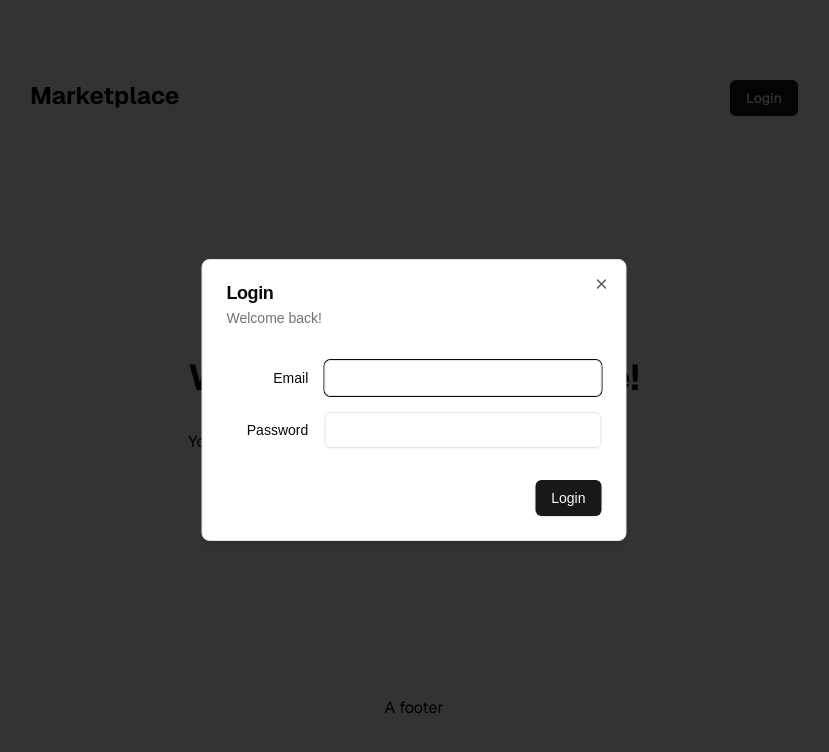
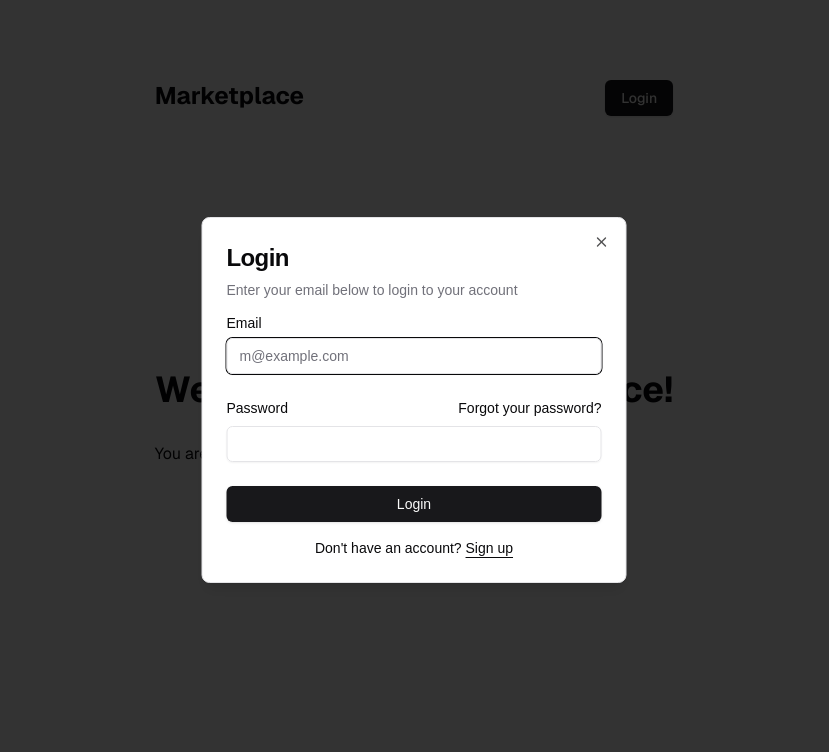
Before and after one commit to min-kim-careers/marketplace, a Next.js app: page / in a window 1280 px wide. Both pictures are taken after a click on the button "Login". Shown: the top 752 px of the page, without its empty margins (226-1055 px from the left). Built offline with nearby package versions, Linux system fonts and the light colour scheme; no server answers.

Commit message:
feat: add signup page and item type; refactor layout and global styles

```diff
--- /dev/null
+++ b/app/(app)/layout.tsx
@@ -0,0 +1,38 @@
+import type { Metadata } from 'next'
+import { Geist, Geist_Mono } from 'next/font/google'
+import '@/app/globals.css'
+import { Toaster } from '@/components/shadcn/components/ui/toaster'
+
+const geistSans = Geist({
+  variable: '--font-geist-sans',
+  subsets: ['latin']
+})
+
+const geistMono = Geist_Mono({
+  variable: '--font-geist-mono',
+  subsets: ['latin']
+})
+
+export const metadata: Metadata = {
+  title: 'Marketplace',
+  description: 'A marketplace for buying and selling goods.'
+}
+
+export default function RootLayout({
+  children
+}: Readonly<{
+  children: React.ReactNode
+}>) {
+  return (
+    <html lang="en">
+      <body
+        className={`${geistSans.variable} ${geistMono.variable} antialiased`}
+      >
+        <div className="flex min-h-screen flex-col items-center justify-between p-8 pb-20 font-[family-name:var(--font-geist-sans)] sm:p-20">
+          {children}
+        </div>
+        <Toaster />
+      </body>
+    </html>
+  )
+}
--- a/app/page.tsx
+++ b/app/(app)/page.tsx
@@ -2,14 +2,22 @@
 
 import AuthDialog from '@/components/auth-dialog'
 import { Button } from '@/components/shadcn/components/ui/button'
+import { toast } from '@/components/shadcn/hooks/use-toast'
 import useAuthStore from '@/store/auth-store'
 import Link from 'next/link'
 
 export default function Home() {
   const { user, logout } = useAuthStore()
 
+  const handleLogout = () => {
+    logout()
+    toast({
+      description: 'You have been logged out'
+    })
+  }
+
   return (
-    <div className="flex min-h-screen flex-col items-center justify-between p-8 pb-20 font-[family-name:var(--font-geist-sans)] sm:p-20">
+    <main className="flex flex-1 flex-col justify-between">
       <nav className="flex w-full max-w-3xl justify-between">
         <Link href="/" className="text-2xl font-bold">
           Marketplace
@@ -18,28 +26,26 @@ export default function Home() {
         <ul className="flex gap-4">
           <li>
             {user ? (
-              <Button onClick={logout}>Logout</Button>
+              <Button onClick={handleLogout}>Logout</Button>
             ) : (
-              <AuthDialog
-                trigger={<Button>Login</Button>}
-              />
+              <AuthDialog>
+                <Button>Login</Button>
+              </AuthDialog>
             )}
           </li>
         </ul>
       </nav>
-      <main className="flex flex-col items-center gap-8 sm:items-start">
+      <div className="flex flex-col items-center gap-8 sm:items-start">
         <h1 className="text-center text-4xl font-bold">
-          Welcome to Marketplace!
+          Welcome to the Marketplace!
         </h1>
         {user ? (
           <p>Welcome, {user.email}!</p>
         ) : (
           <p>You are not logged in</p>
         )}
-      </main>
-      <footer className="flex flex-wrap items-center justify-center gap-6">
-        A footer
-      </footer>
-    </div>
+      </div>
+      <footer className="flex flex-wrap items-center justify-start gap-6"></footer>
+    </main>
   )
 }
--- /dev/null
+++ b/app/(app)/signup/page.tsx
@@ -0,0 +1,18 @@
+export default function SignupPage() {
+  return (
+    <div>
+      <h1>Sign up</h1>
+      <form>
+        <label>
+          Email
+          <input type="email" />
+        </label>
+        <label>
+          Password
+          <input type="password" />
+        </label>
+        <button type="submit">Sign up</button>
+      </form>
+    </div>
+  )
+}
--- a/app/globals.css
+++ b/app/globals.css
@@ -66,6 +66,7 @@ body {
     --chart-3: 30 80% 55%;
     --chart-4: 280 65% 60%;
     --chart-5: 340 75% 55%;
+    --radius: 0.5rem;
   }
 }
 
--- a/app/layout.tsx
+++ /dev/null
@@ -1,36 +0,0 @@
-import type { Metadata } from "next";
-import { Geist, Geist_Mono } from "next/font/google";
-import "./globals.css";
-import { Toaster } from "@/components/shadcn/components/ui/toaster";
-
-const geistSans = Geist({
-  variable: "--font-geist-sans",
-  subsets: ["latin"],
-});
-
-const geistMono = Geist_Mono({
-  variable: "--font-geist-mono",
-  subsets: ["latin"],
-});
-
-export const metadata: Metadata = {
-  title: "Marketplace",
-  description: "A marketplace for buying and selling goods.",
-};
-
-export default function RootLayout({
-  children,
-}: Readonly<{
-  children: React.ReactNode;
-}>) {
-  return (
-    <html lang="en">
-      <body
-        className={`${geistSans.variable} ${geistMono.variable} antialiased`}
-      >
-        {children}
-        <Toaster />
-      </body>
-    </html>
-  );
-}
--- a/components/auth-dialog.tsx
+++ b/components/auth-dialog.tsx
@@ -5,30 +5,30 @@ import {
   Dialog,
   DialogContent,
   DialogDescription,
-  DialogFooter,
   DialogHeader,
   DialogTitle,
   DialogTrigger
 } from '@/components/shadcn/components/ui/dialog'
 import { Input } from '@/components/shadcn/components/ui/input'
 import { Label } from '@/components/shadcn/components/ui/label'
-import { useState } from 'react'
 import { useToast } from '@/components/shadcn/hooks/use-toast'
 import { signInWithEmailAndPassword } from 'firebase/auth'
 import auth from '@/utils/firebase/auth'
+import Link from 'next/link'
 
 export default function AuthDialog({
-  trigger
+  children
 }: {
-  trigger: React.ReactNode
+  children: React.ReactNode
 }) {
-  const [email, setEmail] = useState<string>('')
-  const [password, setPassword] = useState<string>('')
   const { toast } = useToast()
-  const [isOpen, setOpen] = useState(false)
 
-  const handleLogin = async (e: React.FormEvent) => {
+  const handleSubmit = async (e: React.FormEvent) => {
     e.preventDefault()
+    const form = new FormData(e.target as HTMLFormElement)
+    const email = form.get('email') as string
+    const password = form.get('password') as string
+
     if (!email || !password) {
       console.log('Email and password are required')
       toast({
@@ -46,7 +46,6 @@ export default function AuthDialog({
       toast({
         description: 'Login successful'
       })
-      setOpen(false)
     } catch (error) {
       console.error('Error logging in:', error)
       toast({
@@ -56,46 +55,62 @@ export default function AuthDialog({
   }
 
   return (
-    <Dialog open={isOpen} onOpenChange={setOpen}>
-      <DialogTrigger asChild>{trigger}</DialogTrigger>
+    <Dialog>
+      <DialogTrigger asChild>{children}</DialogTrigger>
 
       <DialogContent
         onInteractOutside={(e) => e.preventDefault()}
         className="sm:max-w-[425px]"
       >
         <DialogHeader>
-          <DialogTitle>Login</DialogTitle>
+          <DialogTitle className="text-2xl">
+            Login
+          </DialogTitle>
           <DialogDescription>
-            Welcome back!
+            Enter your email below to login to your account
           </DialogDescription>
         </DialogHeader>
-        <div className="grid gap-4 py-4">
-          <div className="grid grid-cols-4 items-center gap-4">
-            <Label className="text-right">Email</Label>
+        <form onSubmit={handleSubmit}>
+          <div className="flex flex-col gap-6">
+            <div className="grid gap-2">
+              <Label htmlFor="email">Email</Label>
               <Input
-              onChange={(e) => setEmail(e.target.value)}
                 type="email"
-              value={email}
-              className="col-span-3"
+                name="email"
+                placeholder="m@example.com"
                 required
               />
             </div>
-          <div className="grid grid-cols-4 items-center gap-4">
-            <Label className="text-right">Password</Label>
+            <div className="grid gap-2">
+              <div className="flex items-center">
+                <Label htmlFor="password">Password</Label>
+                <Link
+                  href="#"
+                  className="ml-auto inline-block text-sm underline-offset-4 hover:underline"
+                >
+                  Forgot your password?
+                </Link>
+              </div>
               <Input
-              onChange={(e) => setPassword(e.target.value)}
-              value={password}
                 type="password"
-              className="col-span-3"
+                name="password"
                 required
               />
             </div>
-        </div>
-        <DialogFooter>
-          <Button type="submit" onClick={handleLogin}>
+            <Button type="submit" className="w-full">
               Login
             </Button>
-        </DialogFooter>
+          </div>
+          <div className="mt-4 text-center text-sm">
+            Don&apos;t have an account?{' '}
+            <Link
+              href="signup"
+              className="underline underline-offset-4"
+            >
+              Sign up
+            </Link>
+          </div>
+        </form>
       </DialogContent>
     </Dialog>
   )
--- /dev/null
+++ b/components/shadcn/components/ui/card.tsx
@@ -0,0 +1,76 @@
+import * as React from "react"
+
+import { cn } from "@/components/shadcn/lib/utils"
+
+const Card = React.forwardRef<
+  HTMLDivElement,
+  React.HTMLAttributes<HTMLDivElement>
+>(({ className, ...props }, ref) => (
+  <div
+    ref={ref}
+    className={cn(
+      "rounded-xl border bg-card text-card-foreground shadow",
+      className
+    )}
+    {...props}
+  />
+))
+Card.displayName = "Card"
+
+const CardHeader = React.forwardRef<
+  HTMLDivElement,
+  React.HTMLAttributes<HTMLDivElement>
+>(({ className, ...props }, ref) => (
+  <div
+    ref={ref}
+    className={cn("flex flex-col space-y-1.5 p-6", className)}
+    {...props}
+  />
+))
+CardHeader.displayName = "CardHeader"
+
+const CardTitle = React.forwardRef<
+  HTMLDivElement,
+  React.HTMLAttributes<HTMLDivElement>
+>(({ className, ...props }, ref) => (
+  <div
+    ref={ref}
+    className={cn("font-semibold leading-none tracking-tight", className)}
+    {...props}
+  />
+))
+CardTitle.displayName = "CardTitle"
+
+const CardDescription = React.forwardRef<
+  HTMLDivElement,
+  React.HTMLAttributes<HTMLDivElement>
+>(({ className, ...props }, ref) => (
+  <div
+    ref={ref}
+    className={cn("text-sm text-muted-foreground", className)}
+    {...props}
+  />
+))
+CardDescription.displayName = "CardDescription"
+
+const CardContent = React.forwardRef<
+  HTMLDivElement,
+  React.HTMLAttributes<HTMLDivElement>
+>(({ className, ...props }, ref) => (
+  <div ref={ref} className={cn("p-6 pt-0", className)} {...props} />
+))
+CardContent.displayName = "CardContent"
+
+const CardFooter = React.forwardRef<
+  HTMLDivElement,
+  React.HTMLAttributes<HTMLDivElement>
+>(({ className, ...props }, ref) => (
+  <div
+    ref={ref}
+    className={cn("flex items-center p-6 pt-0", className)}
+    {...props}
+  />
+))
+CardFooter.displayName = "CardFooter"
+
+export { Card, CardHeader, CardFooter, CardTitle, CardDescription, CardContent }
--- a/components/shadcn/components/ui/dialog.tsx
+++ b/components/shadcn/components/ui/dialog.tsx
@@ -38,7 +38,7 @@ const DialogContent = React.forwardRef<
     <DialogPrimitive.Content
       ref={ref}
       className={cn(
-        "fixed left-[50%] top-[50%] z-50 grid w-full max-w-lg translate-x-[-50%] translate-y-[-50%] gap-4 border bg-background p-6 shadow-lg duration-200 data-[state=open]:animate-in data-[state=closed]:animate-out data-[state=closed]:fade-out-0 data-[state=open]:fade-in-0 data-[state=closed]:zoom-out-95 data-[state=open]:zoom-in-95 data-[state=closed]:slide-out-to-left-1/2 data-[state=closed]:slide-out-to-top-[48%] data-[state=open]:slide-in-from-left-1/2 data-[state=open]:slide-in-from-top-[48%] sm:rounded-lg",
+        "fixed left-[50%] top-[50%] z-50 grid w-full max-w-lg translate-x-[-50%] translate-y-[-50%] gap-4 border bg-background p-6 shadow-lg duration-200 data-[state=open]:animate-in data-[state=closed]:animate-out data-[state=closed]:fade-out-0 data-[state=open]:fade-in-0 data-[state=closed]:zoom-out-95 data-[state=open]:zoom-in-95 data-[state=closed]:slide-out-to-left-1/2 data-[state=closed]:slide-out-to-top-[48%] data-[state=open]:slide-in-from-left-1/2 data-[state=open]:slide-in-from-top-[48%] rounded-lg",
         className
       )}
       {...props}
--- a/utils/supabase/crud.ts
+++ b/utils/supabase/crud.ts
@@ -1,5 +1,5 @@
 import supabase from './client'
-import { Item } from '../../types/Item'
+import { Item } from '../../types/item'
 import { TABLE_NAME } from './config'
 
 // Create
```
Also changed, not shown: types/item.ts (renamed from types/Item.ts). Lines whose indentation alone changed are shown as unchanged.
